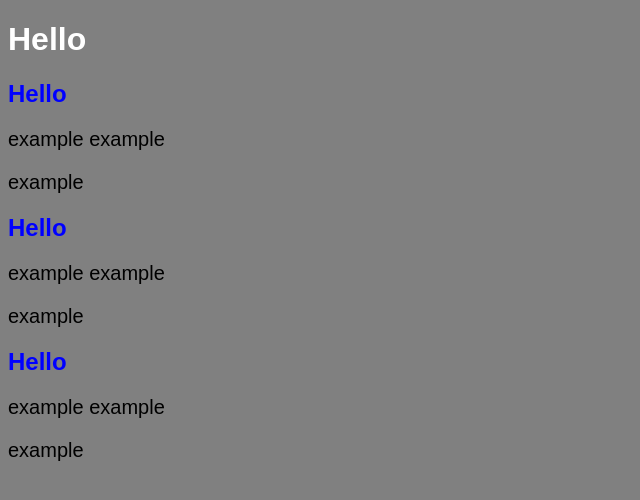
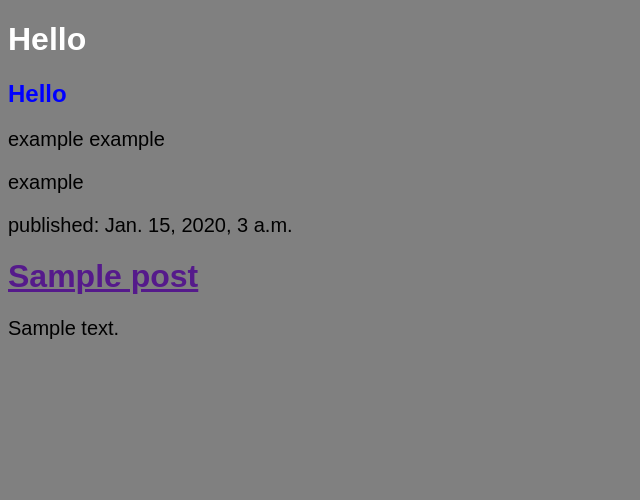
Before and after one commit to mjla111/my-first-blog, a Django app: template blog/templates/blog/post_list.html in a window 1280 px wide. Shown: the top 500 px of the page, without its empty margins (0-640 px from the left). Run offline with Django 3.2, Linux system fonts and the light colour scheme; the template is opened without the code that fills it: values that come from a table or form of the project are taken from there, others are empty; tables that the repository leaves empty hold one stand-in row (values such as "Sample post").

Commit message:
published posts

```diff
--- a/blog/templates/blog/post_list.html
+++ b/blog/templates/blog/post_list.html
@@ -39,21 +39,15 @@ p {
         <p> example</p>
 </div>
 
-<div>
-    <body>
-<h2> Hello </h2>
+{% for post in posts %}
+    <div>
+        <p>published: {{ post.published_date }}</p>
+        <h1><a href="">{{ post.title }}</a></h1>
+        <p>{{ post.text|linebreaks }}</p>
+    </div>
+{% endfor %}
 
-        <p> example example </p>
-        <p> example</p>
-</div>
 
-<div>
-    <body>
-<h2> Hello </h2>
-
-        <p> example example </p>
-        <p> example</p>
-</div>
 
     </body>
 </html>
--- a/blog/views.py
+++ b/blog/views.py
@@ -1,4 +1,8 @@
+
 from django.shortcuts import render
+from django.utils import timezone
+from .models import Post
 
 def post_list(request):
-    return render(request, 'blog/post_list.html', {})
+    posts = Post.objects.filter(published_date__lte=timezone.now()).order_by('published_date')
+    return render(request, 'blog/post_list.html', {"posts":posts})
```
